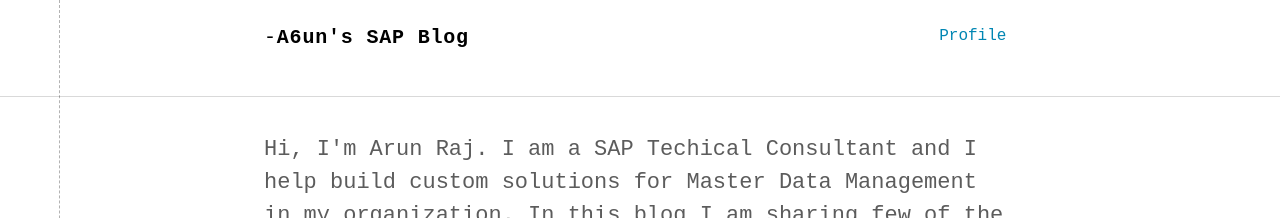
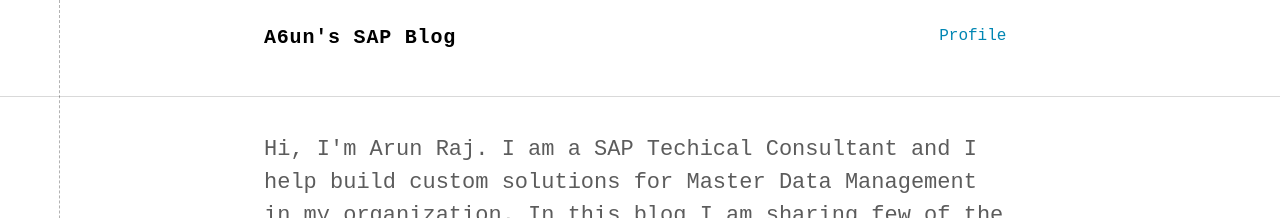
Before and after one commit to a6unraj/a6unraj.github.io, a Jekyll site: the page built from index.html, in a window 1280 px wide. Shown: the top 218 px of the page. Built offline with Jekyll 4.4.1, drawn with Linux system fonts in a browser that asks for light colours; some web fonts are replaced; comment, search, counter and statistics services are not loaded.

Commit message:
Update nav.html

```diff
--- a/_includes/nav.html
+++ b/_includes/nav.html
@@ -12,7 +12,7 @@
 </nav>
 <nav class="nav">
   <div class="container">
-    <h1 class="logo"><a href="{{ '/' | prepend: site.baseurl | prepend: site.url }}">{{ site.title_left }}-<span>{{ site.description }}</span></a></h1>
+    <h1 class="logo"><a href="{{ '/' | prepend: site.baseurl | prepend: site.url }}"><span>{{ site.description }}</span></a></h1>
     <ul class="navbar">
       <li><a href="http://a6unraj.com/profile">Profile</a></li>
     </ul>
```
